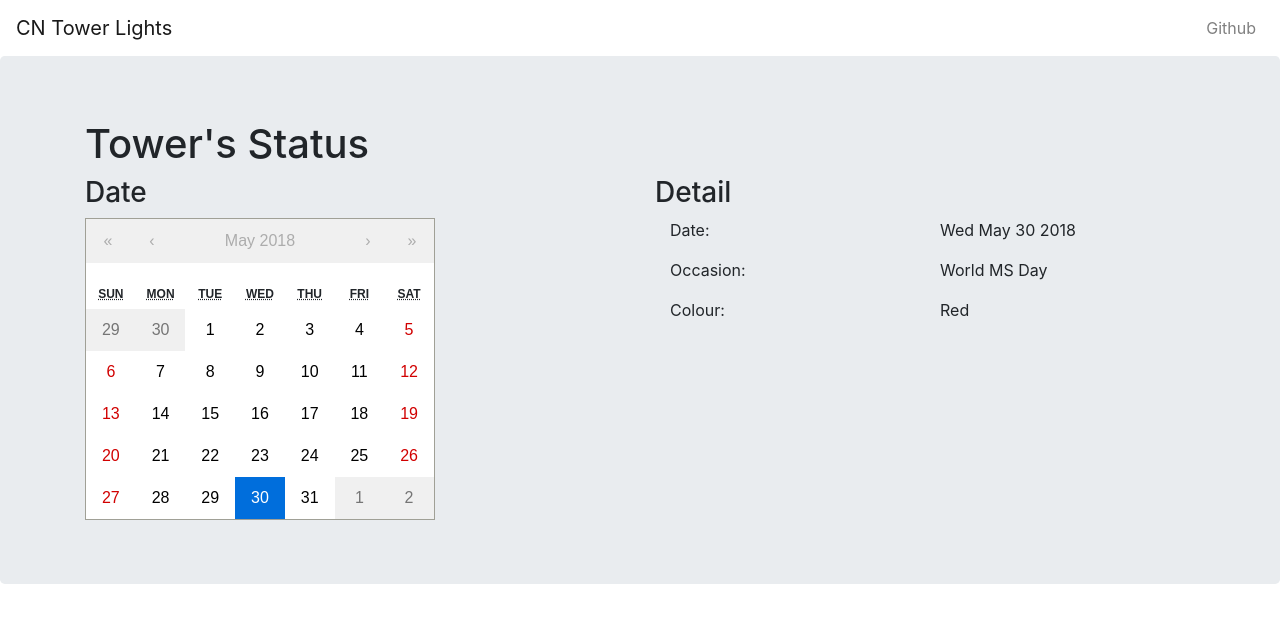
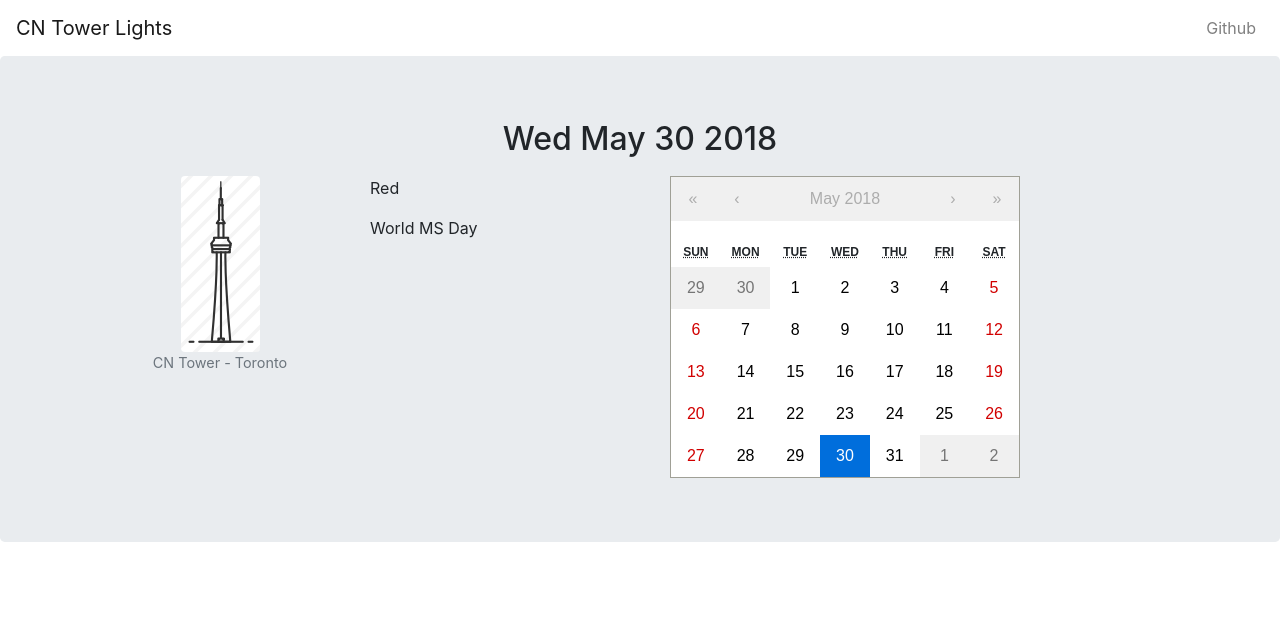
Before and after one commit to alexbelloni/cntower-lights, a React (Create React App) app: page / in a window 1280 px wide. Shown: the top 622 px of the page. Built offline with nearby package versions, Linux system fonts and the light colour scheme.

Commit message:
Added new layout

```diff
--- a/src/App.js
+++ b/src/App.js
@@ -48,15 +48,31 @@
                 </Navbar>
 
                 <Jumbotron>
+
+                <h2 style={{textAlign:'center', paddingBottom:10}}>{this.state.date.toDateString()}</h2>
+
                     <Container>
                         <Row>
                             <Col>
-                                <h1>Tower's Status</h1>
+                                <Container>
+                                    <Row>
+                                        <Col>
+                                            <figure class="figure" class="text-center">
+                                                <img src="tower.png" class="rounded" alt="CN Tower Image"/>
+                                                <figcaption class="figure-caption">CN Tower - Toronto</figcaption>
+                                            </figure>
+                                        </Col>
+                                        <Col>
+                                            <p>{getStatus(this.state.date.getMonth(), this.state.date.getDate()).colour}</p>
+                                            <p>{getStatus(this.state.date.getMonth(), this.state.date.getDate()).occasion}</p>
                                         </Col>
                                     </Row>
+                                </Container>
+                            </Col>
+                            <Col>
+                                <Container>
                                     <Row>
                                         <Col>
-                            <h3>Date</h3>
                                             <Calendar
                                                 locale="en-US"
                                                 onChange={this.onChange}
@@ -65,32 +81,6 @@
                                                 maxDate={new Date(2018, 4, 31)}
                                                 minDetail="month"
                                             />
-                            </Col>
-                            <Col>
-                                <h3>Detail</h3>
-                                <Container>
-                                <Row>
-                                        <Col>
-                                        <p>Date:</p>
-                                        </Col>
-                                        <Col>
-                                        <p>{this.state.date.toDateString()}</p>
-                                        </Col>
-                                    </Row>
-                                    <Row>
-                                        <Col>
-                                        <p>Occasion:</p>
-                                        </Col>
-                                        <Col>
-                                        <p>{getStatus(this.state.date.getMonth(), this.state.date.getDate()).occasion}</p>
-                                        </Col>
-                                    </Row>
-                                    <Row>
-                                        <Col>
-                                        <p>Colour:</p>
-                                        </Col>
-                                        <Col>
-                                        <p>{getStatus(this.state.date.getMonth(), this.state.date.getDate()).colour}</p>
                                         </Col>
                                     </Row>
                                 </Container>
```
Also changed, not shown: public/tower.png (added), 1 other file (tests, documents, lock files or other folders). Lines whose indentation alone changed are shown as unchanged.
